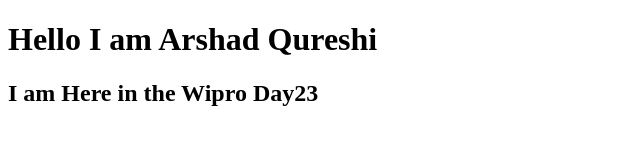
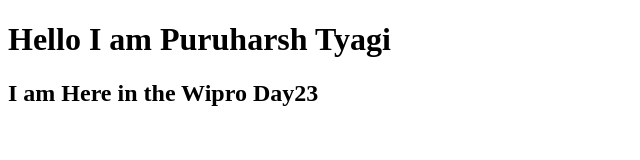
Before and after one commit to Puruharsh09/puruharsh, a website: page index.html in a window 1280 px wide. Shown: the whole page, without its empty margins (0-640 px from the left). Drawn offline with Linux system fonts and the light colour scheme.

Commit message:
Update index.html

```diff
--- a/index.html
+++ b/index.html
@@ -6,7 +6,7 @@
     <title>Document</title>
 </head>
 <body>
-    <h1>Hello I am Arshad Qureshi</h1>
+    <h1>Hello I am Puruharsh Tyagi</h1>
     <h2>I am Here in the Wipro Day23</h2>
 </body>
 </html>
```
